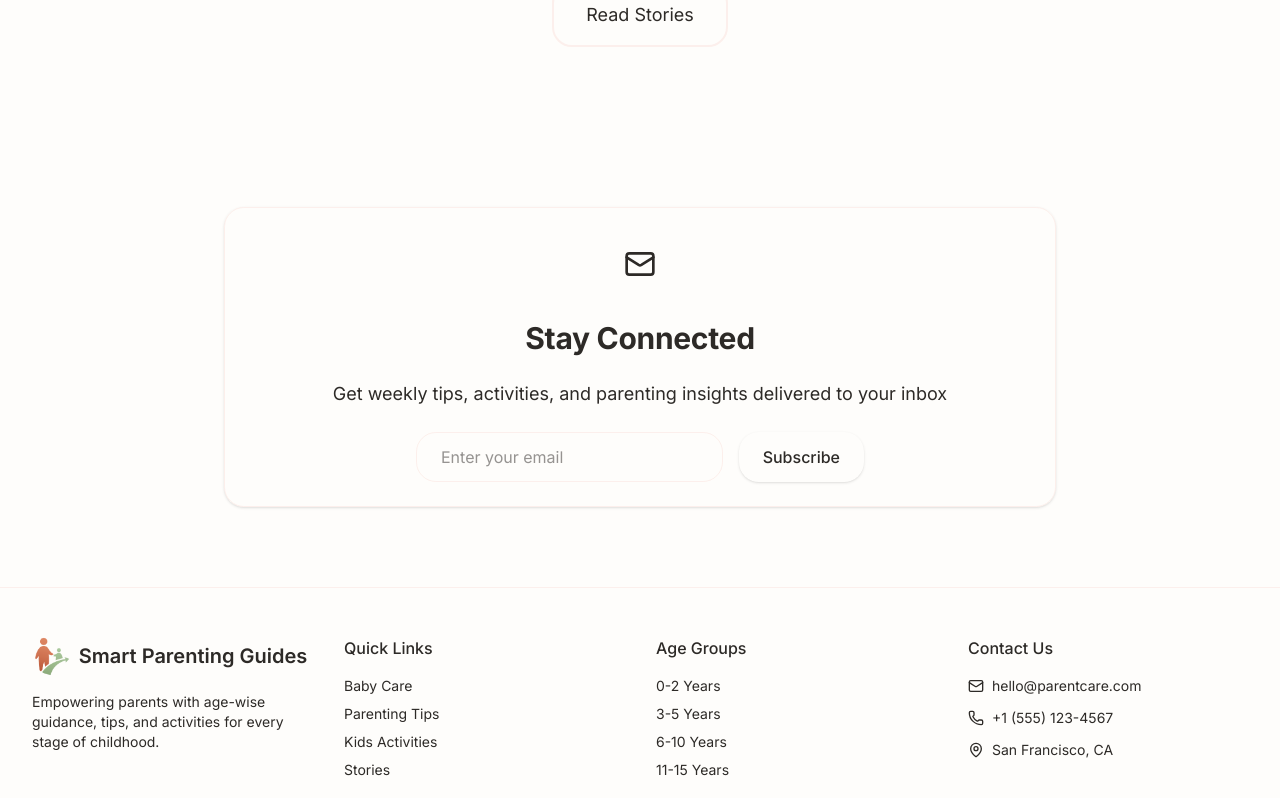
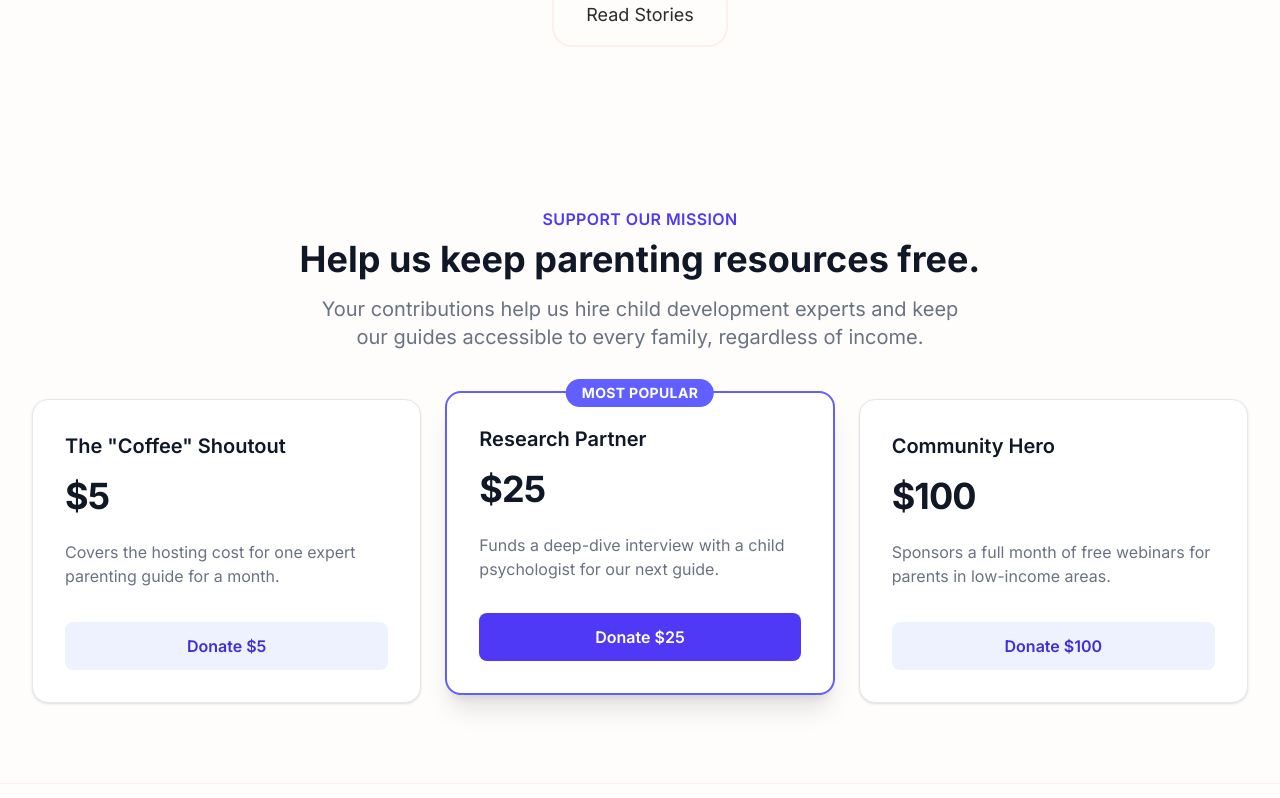
Before and after one commit to stpl-Pramod/smartparentingguides, a React (Vite) app: page / in a window 1280 px wide. Shown: the part 2682-3480 px from the top of the page. Built offline with nearby package versions, Linux system fonts and the light colour scheme.

Commit message:
donation section

```diff
--- a/src/app/pages/HomePage.tsx
+++ b/src/app/pages/HomePage.tsx
@@ -269,27 +269,65 @@ export function HomePage() {
         </div>
       </section>
 
-      {/* Newsletter */}
-      <section className="max-w-4xl mx-auto px-4 sm:px-6 lg:px-8 py-20">
-        <Card className="bg-gradient-to-br from-primary/10 to-mint/10 border-primary/20">
-          <div className="text-center space-y-6">
-            <div className="w-16 h-16 bg-primary rounded-full flex items-center justify-center mx-auto">
-              <Mail className="w-8 h-8 text-primary-foreground" />
+      {/* donation */}
+
+      <section className="max-w-7xl mx-auto px-4 sm:px-6 lg:px-8 py-20">
+
+          <div className="text-center mb-12">
+            <h2 className="text-base font-semibold text-indigo-600 tracking-wide uppercase">Support Our Mission</h2>
+            <p className="mt-2 text-3xl font-extrabold text-gray-900 sm:text-4xl">Help us keep parenting resources free.</p>
+            <p className="mt-4 max-w-2xl text-xl text-gray-500 mx-auto">
+              Your contributions help us hire child development experts and keep our guides accessible to every family, regardless of income.
+            </p>
+          </div>
+
+          <div className="grid grid-cols-1 gap-6 sm:grid-cols-3">
+
+            <div className="relative bg-white border border-gray-200 rounded-2xl shadow-sm p-8 flex flex-col hover:ring-2 hover:ring-indigo-500 transition-all">
+              <div className="flex-1">
+                <h3 className="text-xl font-semibold text-gray-900">The "Coffee" Shoutout</h3>
+                <p className="mt-4 flex items-baseline text-gray-900">
+                  <span className="text-4xl font-extrabold tracking-tight">$5</span>
+                </p>
+                <p className="mt-6 text-gray-500">Covers the hosting cost for one expert parenting guide for a month.</p>
+              </div>
+              <a href="YOUR_LINK" className="mt-8 block w-full bg-indigo-50 text-indigo-700 font-semibold py-3 px-6 rounded-lg text-center hover:bg-indigo-100 transition">
+                Donate $5
+              </a>
             </div>
-            <h2 className="text-3xl font-bold">Stay Connected</h2>
-            <p className="text-lg text-muted-foreground max-w-2xl mx-auto">
-              Get weekly tips, activities, and parenting insights delivered to your inbox
-            </p>
-            <div className="flex flex-col sm:flex-row gap-4 max-w-md mx-auto">
-              <input
-                type="email"
-                placeholder="Enter your email"
-                className="flex-1 px-6 py-3 rounded-[1.25rem] bg-background border border-border focus:outline-none focus:ring-2 focus:ring-primary"
-              />
-              <Button>Subscribe</Button>
+
+            <div className="relative bg-white border-2 border-indigo-500 rounded-2xl shadow-xl p-8 flex flex-col transform sm:-translate-y-2">
+              <div className="absolute top-0 -translate-y-1/2 left-1/2 -translate-x-1/2 bg-indigo-500 text-white px-4 py-1 rounded-full text-sm font-bold uppercase tracking-wide">
+                Most Popular
+              </div>
+              <div className="flex-1">
+                <h3 className="text-xl font-semibold text-gray-900">Research Partner</h3>
+                <p className="mt-4 flex items-baseline text-gray-900">
+                  <span className="text-4xl font-extrabold tracking-tight">$25</span>
+                </p>
+                <p className="mt-6 text-gray-500">Funds a deep-dive interview with a child psychologist for our next guide.</p>
+              </div>
+              <a href="YOUR_LINK" className="mt-8 block w-full bg-indigo-600 text-white font-semibold py-3 px-6 rounded-lg text-center hover:bg-indigo-700 transition">
+                Donate $25
+              </a>
             </div>
+
+            <div className="relative bg-white border border-gray-200 rounded-2xl shadow-sm p-8 flex flex-col hover:ring-2 hover:ring-indigo-500 transition-all">
+              <div className="flex-1">
+                <h3 className="text-xl font-semibold text-gray-900">Community Hero</h3>
+                <p className="mt-4 flex items-baseline text-gray-900">
+                  <span className="text-4xl font-extrabold tracking-tight">$100</span>
+                </p>
+                <p className="mt-6 text-gray-500">Sponsors a full month of free webinars for parents in low-income areas.</p>
+              </div>
+              <a href="YOUR_LINK" className="mt-8 block w-full bg-indigo-50 text-indigo-700 font-semibold py-3 px-6 rounded-lg text-center hover:bg-indigo-100 transition">
+                Donate $100
+              </a>
+            </div>
+
           </div>
-        </Card>
+
+
       </section>
     </div>
   );
```
